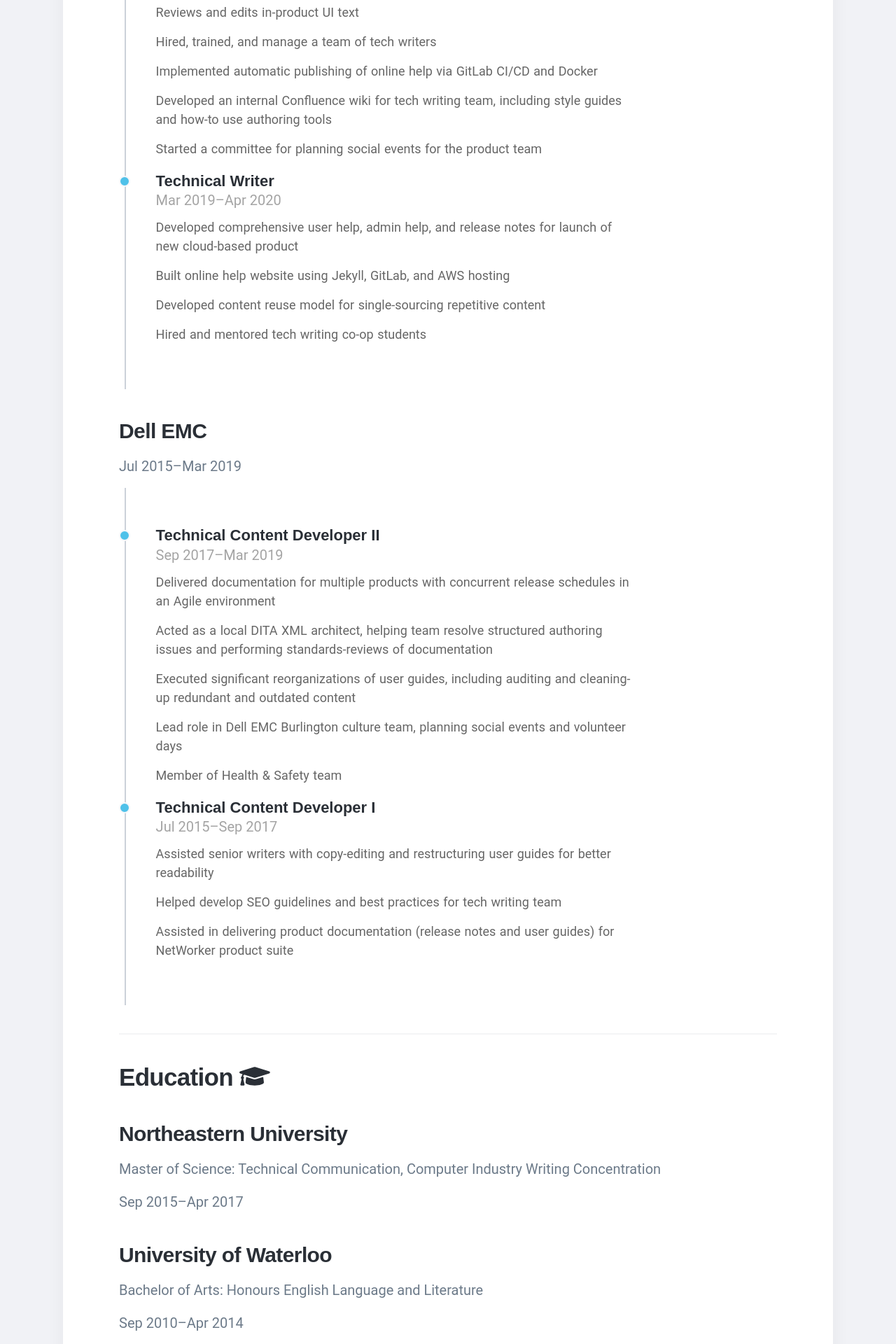
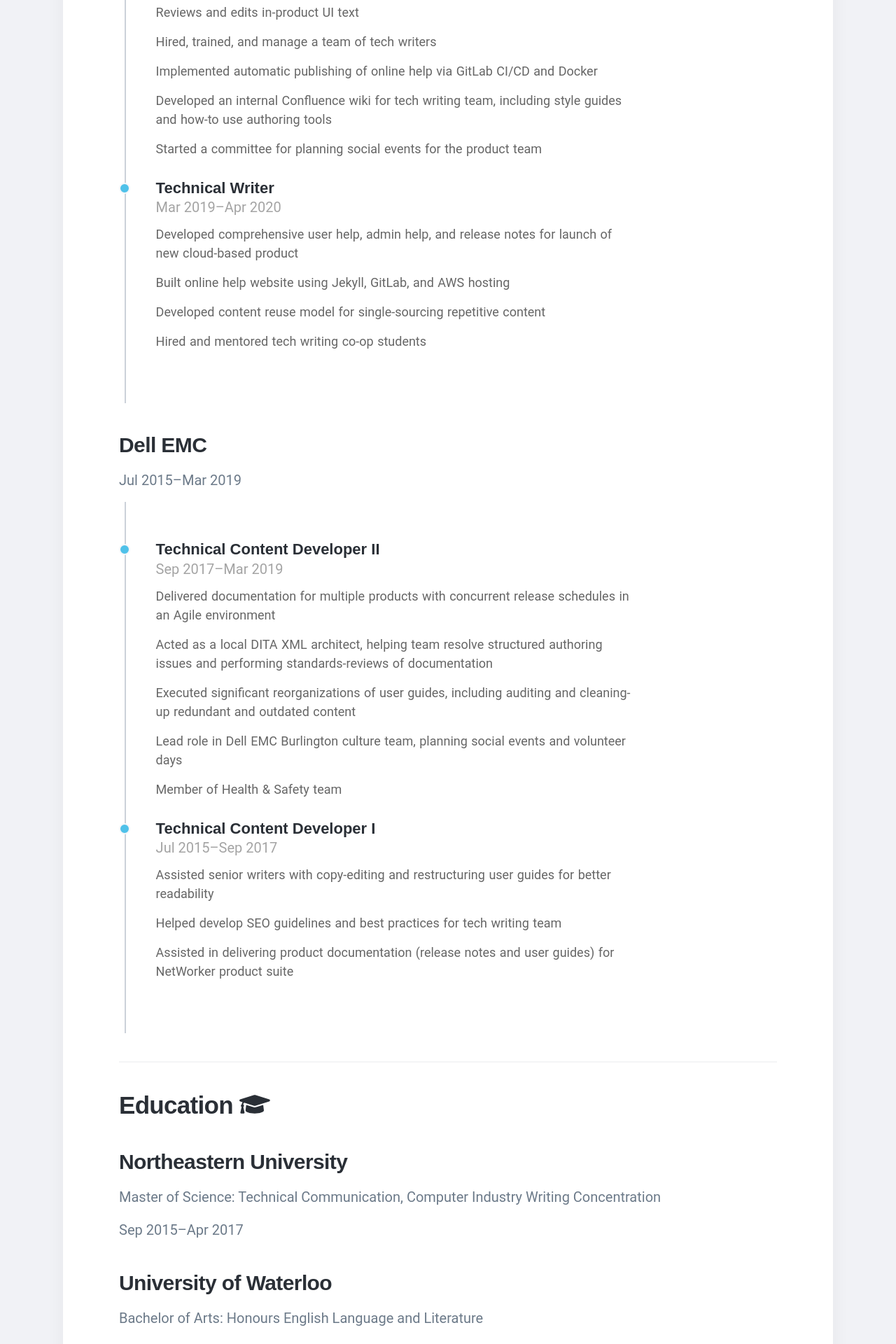
Before and after one commit to emilyrushton/emilyrushton.github.io, a Jekyll site: the page built from index.html, in a window 1280 px wide. Shown: the part 1530-3450 px from the top of the page at 70% size. Built offline with Jekyll 4.4.1, drawn with Linux system fonts in a browser that asks for light colours; nearby versions of some CDN libraries; some web fonts are replaced.

Commit message:
Update custom.css

```diff
--- a/css/custom.css
+++ b/css/custom.css
@@ -34,7 +34,7 @@
    z-index: 1
 }
 
-.timeline-content:last-child {
+.timeline-container:last-child {
    margin-bottom: 0px;
 }
 
@@ -48,7 +48,7 @@
    -moz-box-pack: justify;
    justify-content: space-between;
    clear: both;
-   padding-bottom: 15px;
+   margin-bottom: 25px;
 }
 
 .timeline-block-right {
```
